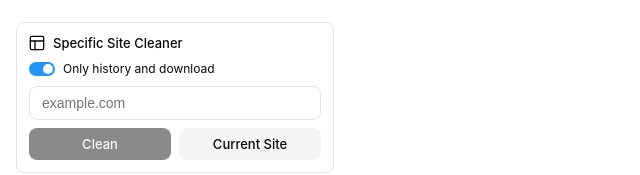
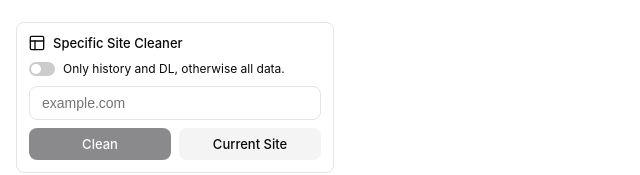
Before and after one commit to dinhanhthi/quick-clear-chrome, a React (Vite) app: page / in a window 1280 px wide. Shown: the part 293-468 px from the top of the page, without its empty margins (0-640 px from the left). Built offline with nearby package versions, Linux system fonts and the light colour scheme; no server answers.

Commit message:
v1.2.2
chore

```diff
--- a/src/components/SiteDataCleaner.tsx
+++ b/src/components/SiteDataCleaner.tsx
@@ -11,7 +11,7 @@ const SiteDataCleaner: React.FC<SiteDataCleanerProps> = ({
   onCurrentSite,
 }) => {
   const [domain, setDomain] = useState('');
-  const [onlyHistoryDownload, setOnlyHistoryDownload] = useState(true);
+  const [onlyHistoryDownload, setOnlyHistoryDownload] = useState(false);
 
   const handleSubmit = (e: React.FormEvent) => {
     e.preventDefault();
@@ -59,7 +59,7 @@ const SiteDataCleaner: React.FC<SiteDataCleanerProps> = ({
           <span className="slider round"></span>
         </label>
         <span style={{ fontSize: '12px', color: 'var(--text-color)' }}>
-          Only history and download
+          Only history and DL, otherwise all data.
         </span>
       </div>
       <form
```
Also changed, not shown: 1 other file (tests, documents, lock files or other folders).
